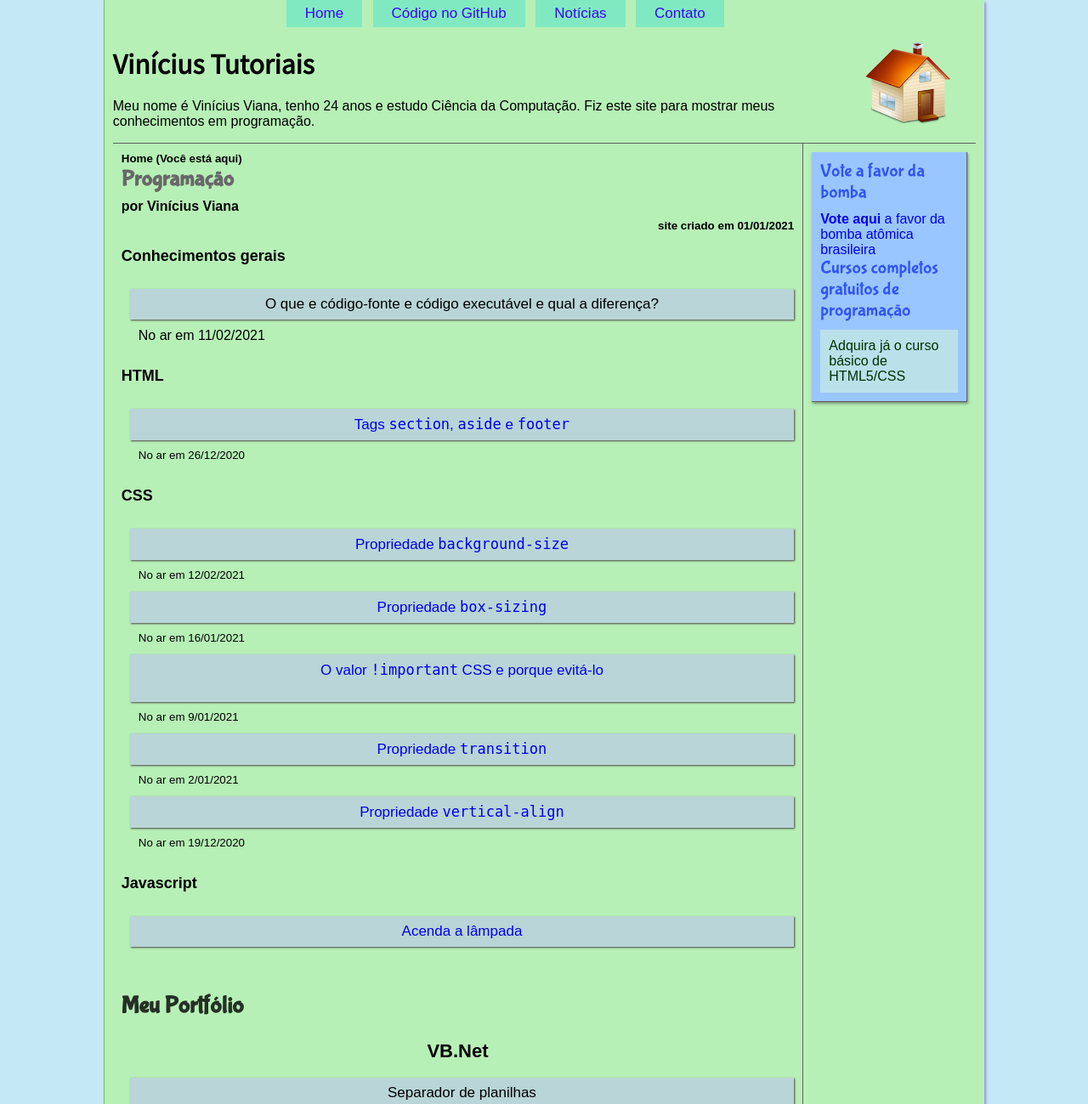
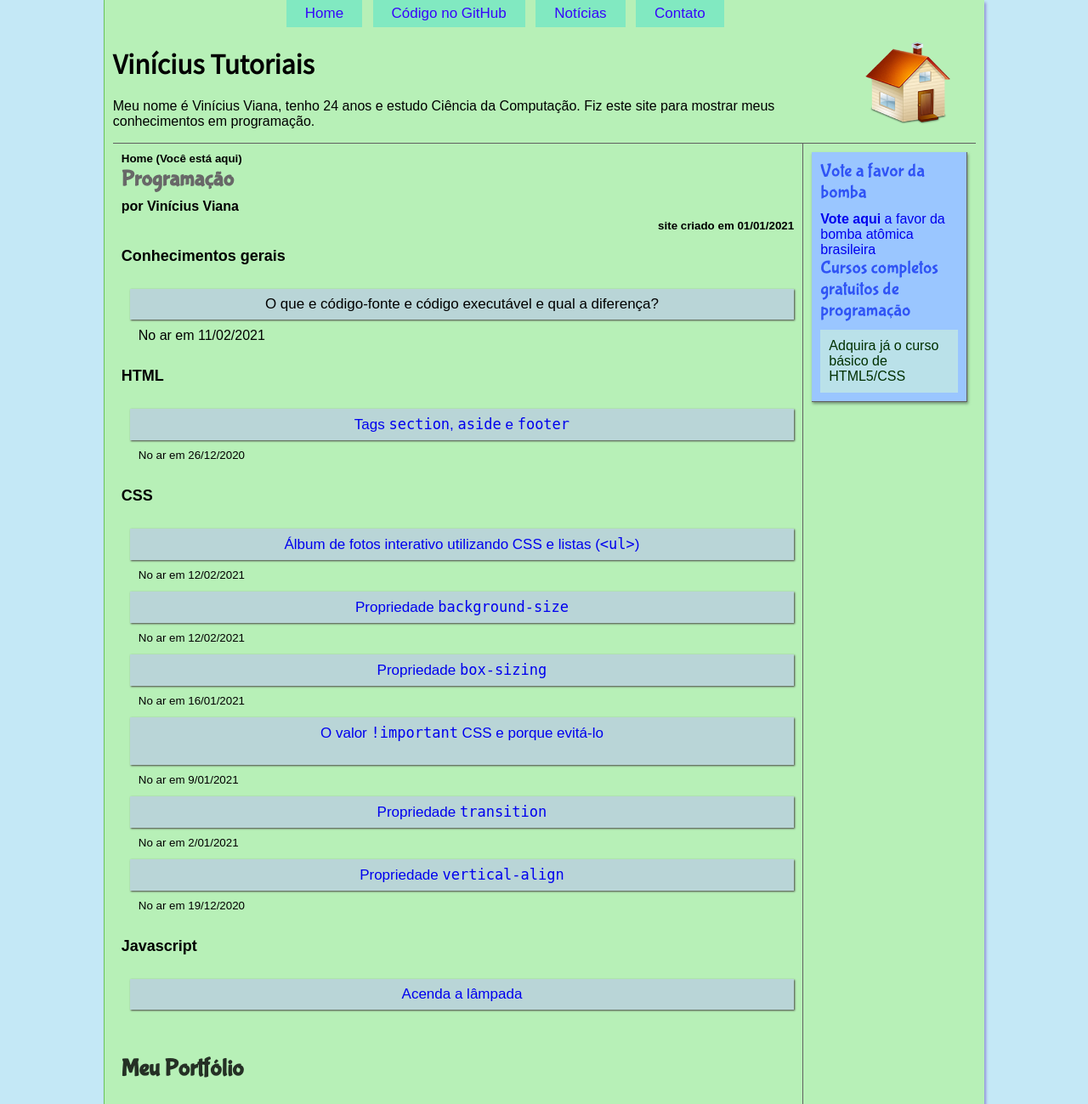
Before and after one commit to viniciusvw22/viniciustutoriais, a PHP site: page / in a window 1280 px wide. Shown: the top 1299 px of the page at 85% size. Run offline with PHP 8.4, Linux system fonts and the light colour scheme.

Commit message:
Add link para album de fotos
Add link para album de fotos na página principal.

```diff
--- a/_css/main.css
+++ b/_css/main.css
@@ -62,6 +62,7 @@ a:hover {
 
 div#interface {
   width: 82%;
+  min-width: 900px;
   margin: 0px auto 10px auto;
   background-color: rgb(183, 240, 183);
   padding: 0px 10px 10px 10px;
--- a/index.php
+++ b/index.php
@@ -63,6 +63,8 @@
 
       <section id="html">
         <h3>HTML</h3>
+
+
         <article>
           <h4>
             <a href="_programacao/html-section-nav-footer.php"> Tags
@@ -78,6 +80,18 @@
 
       <section id="css">
         <h3>CSS</h3>
+
+        <article>
+          <h4>
+            <a href="_artigos/album-fotos.php">
+              Álbum de fotos interativo utilizando CSS e listas
+              (<code>&lt;ul&gt;</code>)
+            </a>
+          </h4>
+          <footer>
+            <p>No ar em 12/02/2021</p>
+          </footer>
+        </article>
 
         <article>
           <h4>
```
Also changed, not shown: _css/album-vazio-faca-magica.css (added).
